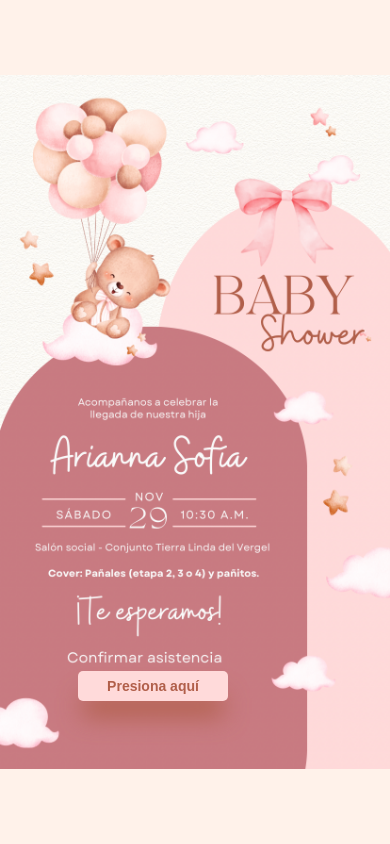
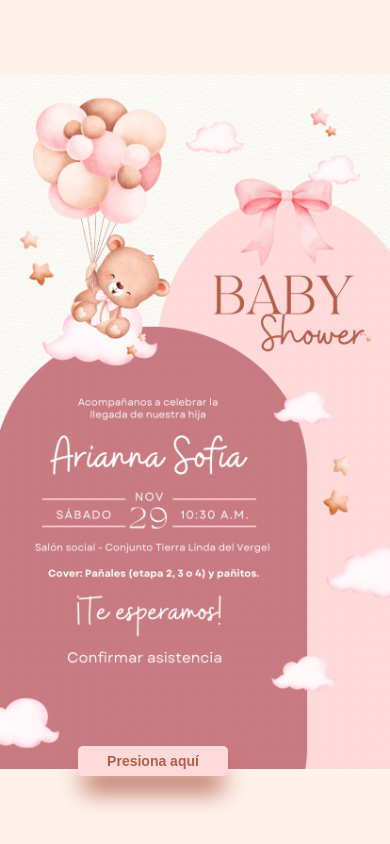
Before and after one commit to rafababyshower-code/BabyShowerInvitacion, a plain HTML site: page index.html in a window 390 px wide. Drawn offline with Linux system fonts and the light colour scheme.

Commit message:
ajuste en el boton

```diff
--- a/index.html
+++ b/index.html
@@ -270,7 +270,7 @@
                 display: block;
             }
             .button {
-                bottom: 17%;
+                bottom: 8%;
                 left: 20%;
                 width: 150px;
                 height: 30px;
```
